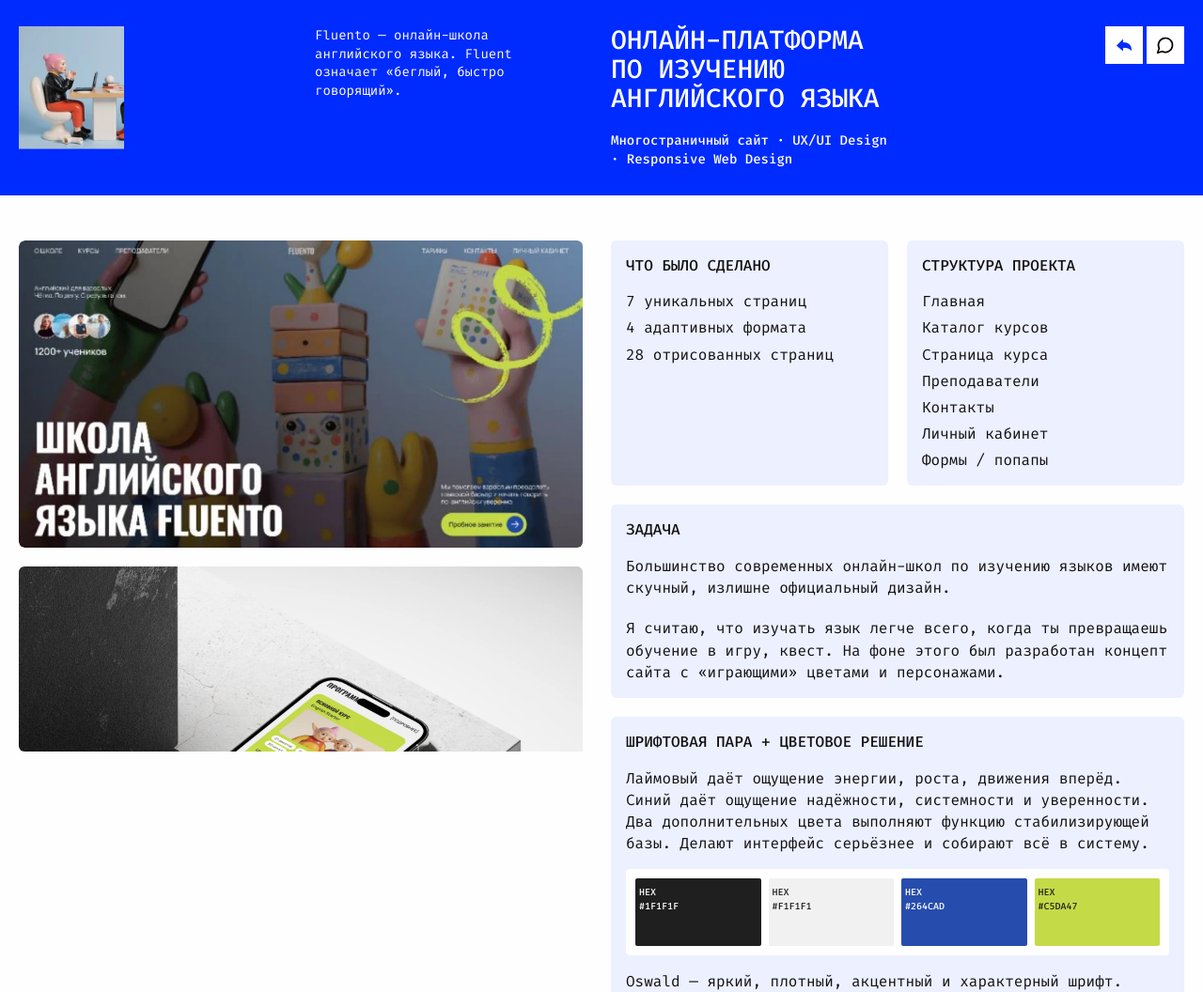
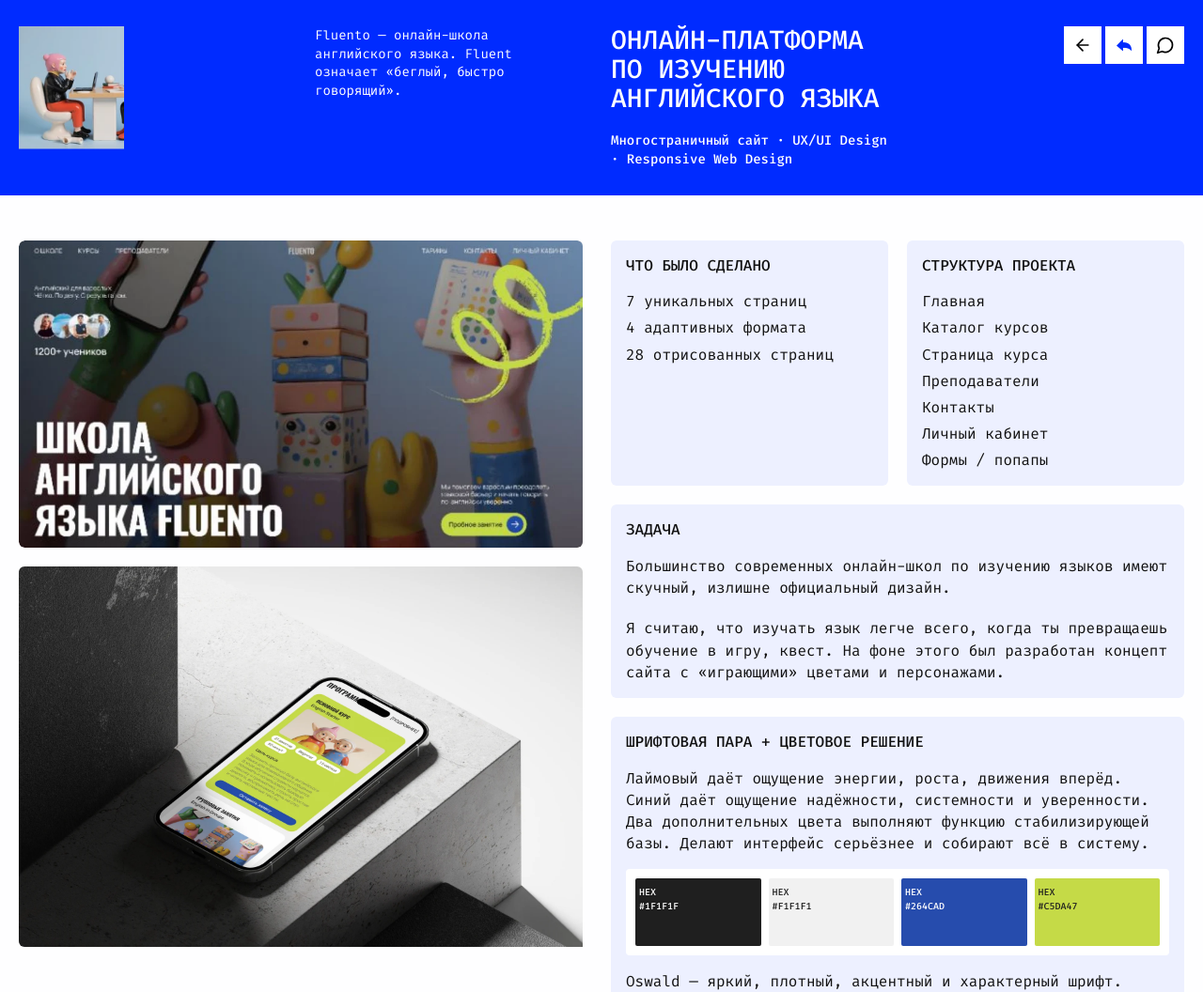
Before and after one commit to tagir20040302-dotcom/dimaer, a plain HTML site: page cases/fluento.html in a window 1280 px wide. Shown: the top 1056 px of the page at 94% size. Drawn offline with nearby package versions, Linux system fonts and the light colour scheme.

Commit message:
Scroll case header with page and add home navigation

```diff
--- a/case.css
+++ b/case.css
@@ -1,10 +1,5 @@
-.project-page {
-  --case-header-height: 220px;
-}
-
 .case-header {
-  position: sticky;
-  top: 0;
+  position: relative;
   z-index: 10;
   display: grid;
   grid-template-columns: repeat(4, minmax(0, 1fr));
@@ -29,7 +24,7 @@
 
 .case-heading {
   grid-column: 3 / 5;
-  padding-right: 100px;
+  padding-right: 144px;
 }
 
 .case-heading h1 {
@@ -85,8 +80,8 @@
 
 .case-gallery {
   position: sticky;
-  top: calc(var(--case-header-height) + 24px);
-  max-height: calc(100svh - var(--case-header-height) - 48px);
+  top: 24px;
+  max-height: calc(100svh - 48px);
   overflow-y: auto;
   overscroll-behavior-y: auto;
   scrollbar-width: thin;
@@ -196,7 +191,7 @@ html:has(.case-lightbox[open], .case-share[open]) { overflow: hidden; }
 
 @media (max-width: 1280px) {
   .case-header { padding-block: 28px; }
-  .case-heading { padding-right: 88px; }
+  .case-heading { padding-right: 132px; }
   .case-heading h1 { font-size: 28px; }
   .case-cover { width: 112px; height: 132px; }
   .case-navigation { top: 28px; }
@@ -211,7 +206,7 @@ html:has(.case-lightbox[open], .case-share[open]) { overflow: hidden; }
 @media (max-width: 900px) {
   .case-header { grid-template-columns: 80px minmax(0, 1fr); gap: 12px 20px; padding: 20px; }
   .case-cover { grid-row: 1 / 3; width: 80px; height: 94px; }
-  .case-heading { grid-column: 2; grid-row: 1; padding-right: 88px; }
+  .case-heading { grid-column: 2; grid-row: 1; padding-right: 132px; }
   .case-heading h1 { font-size: 24px; margin-bottom: 8px; }
   .case-heading h1 br { display: none; }
   .case-heading > p { font-size: 12px; }
@@ -229,7 +224,7 @@ html:has(.case-lightbox[open], .case-share[open]) { overflow: hidden; }
 }
 
 @media (max-width: 520px) {
-  .case-header { grid-template-columns: 44px minmax(0, 1fr) 68px; gap: 10px 12px; padding: 16px 20px; }
+  .case-header { grid-template-columns: 44px minmax(0, 1fr) 104px; gap: 10px 12px; padding: 16px 20px; }
   .case-cover { width: 44px; height: 52px; grid-row: 1; }
   .case-heading { grid-column: 1 / 4; grid-row: 2; padding-right: 0; }
   .case-heading h1 { font-size: 18px; line-height: 1.15; }
--- a/case.js
+++ b/case.js
@@ -1,12 +1,10 @@
 (() => {
-  const header = document.querySelector('.case-header');
   const gallery = document.querySelector('.case-gallery');
   const galleryContent = document.querySelector('.case-gallery-content');
   const layout = document.querySelector('.case-layout');
   const film = document.querySelector('[data-case-video]');
   const mobile = window.matchMedia('(max-width: 900px)');
   const updateLayout = () => {
-    document.body.style.setProperty('--case-header-height', `${header.getBoundingClientRect().height}px`);
     if (mobile.matches) {
       gallery.removeAttribute('tabindex');
       if (film.parentElement !== layout) layout.prepend(film);
@@ -15,7 +13,6 @@
       if (film.parentElement !== galleryContent) galleryContent.prepend(film);
     }
   };
-  new ResizeObserver(updateLayout).observe(header);
   mobile.addEventListener('change', updateLayout);
   updateLayout();
 
--- a/cases/fluento.html
+++ b/cases/fluento.html
@@ -19,8 +19,8 @@
     <link rel="preconnect" href="https://fonts.gstatic.com" crossorigin />
     <link href="https://fonts.googleapis.com/css2?family=Fira+Code:wght@300;400;500&family=Manrope:wght@400;600&family=Oswald:wght@600&display=swap" rel="stylesheet" />
     <link rel="stylesheet" href="../styles.css" />
-    <link rel="stylesheet" href="../case.css?v=2" />
-    <script src="../case.js?v=2" defer></script>
+    <link rel="stylesheet" href="../case.css?v=3" />
+    <script src="../case.js?v=3" defer></script>
   </head>
   <body class="project-page">
     <header class="case-header">
@@ -31,6 +31,9 @@
         <p>Многостраничный сайт · UX/UI Design<br />· Responsive Web Design</p>
       </div>
       <nav class="case-navigation" aria-label="Навигация по кейсу">
+        <a class="case-icon" href="../index.html" aria-label="Вернуться на главную страницу" title="Вернуться на главную страницу">
+          <img src="../assets/icons/arrow-left.svg" alt="" width="20" height="20" />
+        </a>
         <button class="case-icon" type="button" data-open-share aria-label="Поделиться проектом" title="Поделиться проектом" aria-haspopup="dialog" aria-controls="case-share">
           <img class="case-share-symbol" src="../assets/icons/share-project.png" alt="" width="40" height="40" />
         </button>
```
